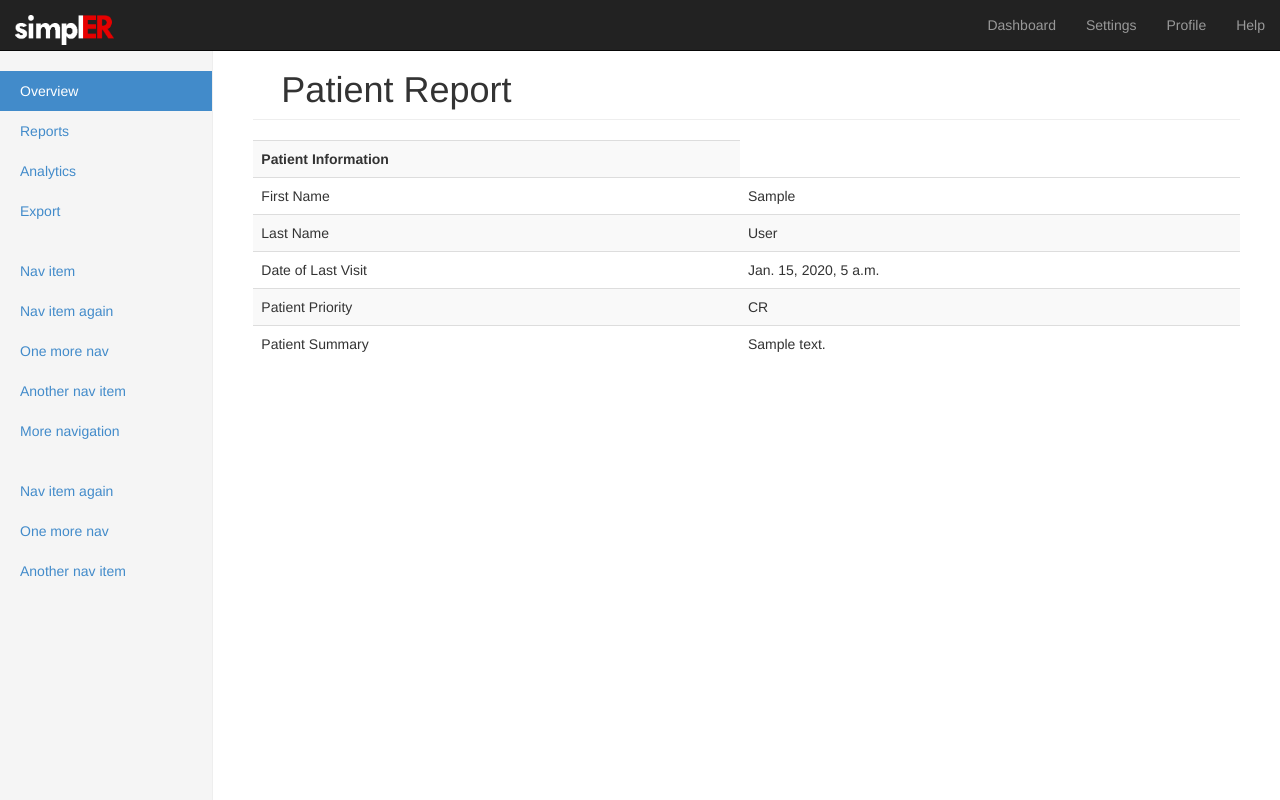
After one commit to kylambouldin/sharklightning-hackathon, a Django app: page /ermanager/patient_report/1/ in a window 1280 px wide. The commit adds this page. Run offline with Django 3.2, Linux system fonts and the light colour scheme; tables that the repository leaves empty hold one stand-in row (values such as "Sample post"); some libraries are stand-ins or nearby versions; some web fonts are replaced.

Commit message:
added reporting feature

```diff
--- a/simpler/ermanager/templates/ermanager/patient_edit.html
+++ b/simpler/ermanager/templates/ermanager/patient_edit.html
@@ -1,2 +1 @@
 <h1>{{ patient.last_name }}</h1>
-<a href="/ermanager/patient_mod/{{ patient.id }}/"> edit </a>
--- /dev/null
+++ b/simpler/ermanager/templates/ermanager/patient_report.html
@@ -0,0 +1,111 @@
+{% load staticfiles %}
+
+<!DOCTYPE html>
+<html lang="en">
+  <head>
+    <meta charset="utf-8">
+    <meta http-equiv="X-UA-Compatible" content="IE=edge">
+    <meta name="viewport" content="width=device-width, initial-scale=1">
+    <meta name="description" content="">
+    <meta name="author" content="">
+
+    <link rel="shortcut icon" href="../../assets/ico/favicon.ico">
+
+    <title>simplER</title>
+
+    <!-- Bootstrap core CSS -->
+    <link href="{% static "css/bootstrap.min.css" %}"  rel="stylesheet">
+
+    <!-- Custom styles for this template -->
+    <link href="{% static "css/style.css" %}" rel="stylesheet">
+
+    <!-- Just for debugging purposes. Don't actually copy this line! -->
+    <!--[if lt IE 9]><script src="../../assets/js/ie8-responsive-file-warning.js"></script><![endif]-->
+
+    <!-- HTML5 shim and Respond.js IE8 support of HTML5 elements and media queries -->
+    <!--[if lt IE 9]>
+      <script src="https://oss.maxcdn.com/libs/html5shiv/3.7.0/html5shiv.js"></script>
+      <script src="https://oss.maxcdn.com/libs/respond.js/1.4.2/respond.min.js"></script>
+    <![endif]-->
+  </head>
+
+  <body>
+
+    <div class="navbar navbar-inverse navbar-fixed-top" role="navigation">
+      <div class="container-fluid">
+        <div class="navbar-header">
+          <button type="button" class="navbar-toggle" data-toggle="collapse" data-target=".navbar-collapse">
+            <span class="sr-only">Toggle navigation</span>
+            <span class="icon-bar"></span>
+            <span class="icon-bar"></span>
+            <span class="icon-bar"></span>
+          </button>
+          <a class="navbar-brand" href="/"><img src="{% static "images/simpler_logo_white.png" %}" height="30px" width ="auto" ></a>
+        </div>
+        <div class="navbar-collapse collapse">
+          <ul class="nav navbar-nav navbar-right">
+            <li><a href="#">Dashboard</a></li>
+            <li><a href="#">Settings</a></li>
+            <li><a href="#">Profile</a></li>
+            <li><a href="#">Help</a></li>
+          </ul>
+        </div>
+      </div>
+    </div>
+
+    <div class="container-fluid">
+      <div class="row">
+        <div class="col-sm-3 col-md-2 sidebar">
+          <ul class="nav nav-sidebar">
+            <li class="active"><a href="#">Overview</a></li>
+            <li><a href="#">Reports</a></li>
+            <li><a href="#">Analytics</a></li>
+            <li><a href="#">Export</a></li>
+          </ul>
+          <ul class="nav nav-sidebar">
+            <li><a href="">Nav item</a></li>
+            <li><a href="">Nav item again</a></li>
+            <li><a href="">One more nav</a></li>
+            <li><a href="">Another nav item</a></li>
+            <li><a href="">More navigation</a></li>
+          </ul>
+          <ul class="nav nav-sidebar">
+            <li><a href="">Nav item again</a></li>
+            <li><a href="">One more nav</a></li>
+            <li><a href="">Another nav item</a></li>
+          </ul>
+        </div>
+        <div class="col-sm-9 col-sm-offset-3 col-md-10 col-md-offset-2 main">
+            <h1 class="page-header"><span class="glyphicon glyphicon-star"></span>Patient Report</h1>
+
+	    <table class = "table table-striped">
+	    	<th> Patient Information </th>
+		<tr><td>First Name </td><td> {{ patient.first_name }}</td>
+		<tr><td>Last Name </td> <td> {{ patient.last_name }} </td>
+		<tr><td>Date of Last Visit </td> <td> {{ patient.last_checkup }} </td>
+		<tr><td>Patient Priority </td> <td> {{ patient.priority  }} </td>
+		<tr><td>Patient Summary </td> <td> {{ patient.doctor_notes }} </td>
+
+
+
+
+		</tr>
+	    </table>
+
+
+            {% block content %}
+
+            {% endblock %}
+        </div>
+    </div>
+</div>
+
+    <!-- Bootstrap core JavaScript
+    ================================================== -->
+    <!-- Placed at the end of the document so the pages load faster -->
+    <script src="https://ajax.googleapis.com/ajax/libs/jquery/1.11.0/jquery.min.js"></script>
+
+    <script src="{% static "js/bootstrap.min.js" %}"></script>
+    <script src="{% static "js/docs.min.js" %}"></script>
+  </body>
+</html>
--- a/simpler/ermanager/urls.py
+++ b/simpler/ermanager/urls.py
@@ -12,5 +12,8 @@ urlpatterns = patterns('',
 
     url(r'^patient/(?P<patient_id>\d+)/$',views.patient_edit,name='patient_edit'),
 
-    url(r'^patient_mod/(?P<patient_id>\d+)/$',views.patient_mod,name='patient_mod')
+    url(r'^patient_mod/(?P<patient_id>\d+)/$',views.patient_mod,name='patient_mod'),
+
+    url(r'^patient_report/(?P<patient_id>\d+)/$',views.patient_report,name='patient_report')
+
     )
--- a/simpler/ermanager/views.py
+++ b/simpler/ermanager/views.py
@@ -45,3 +45,10 @@ def big_board(request):
           'dict1':dict1,
     })
     return HttpResponse(template.render(context))
+
+def patient_report(request, patient_id):
+ try:
+    patient = Patient.objects.get(id=patient_id)
+ except Patient.DoesNotExist:
+    raise Http404
+ return render(request, 'ermanager/patient_report.html', {'patient':patient})
```
